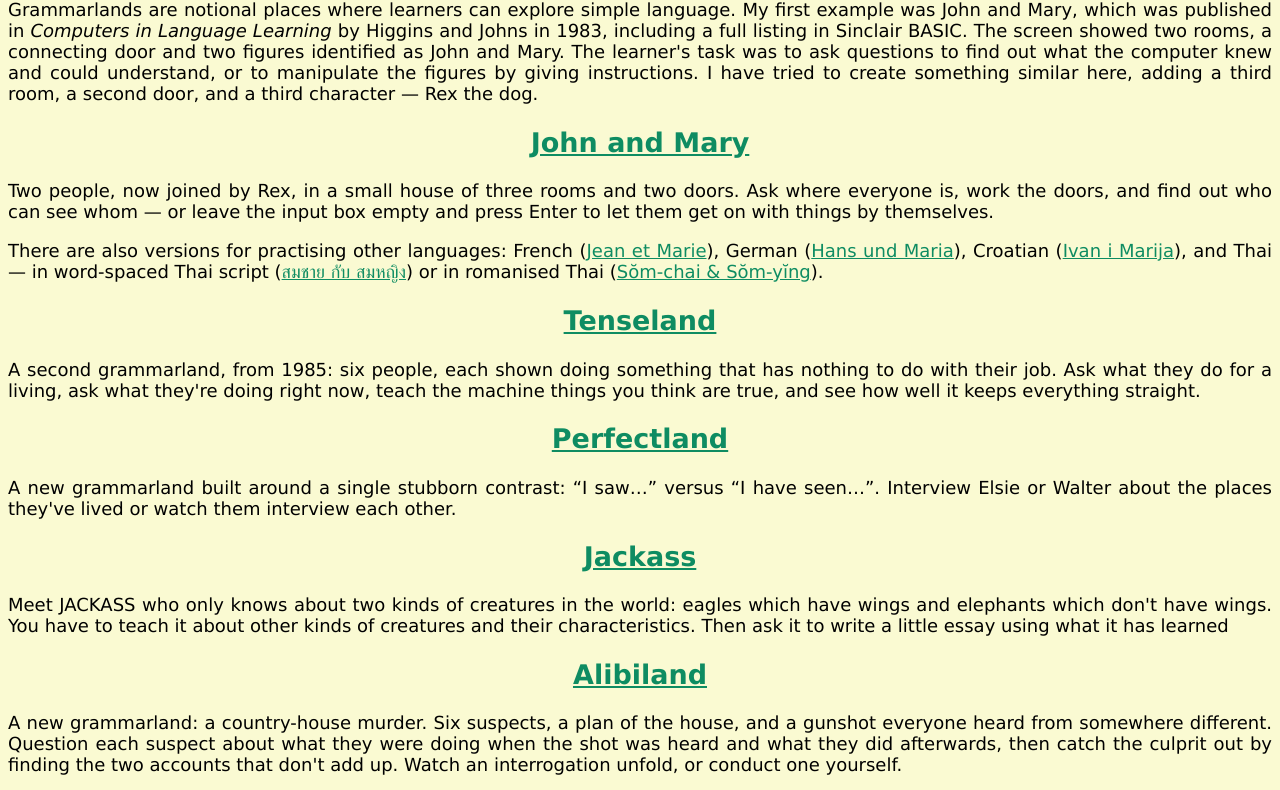
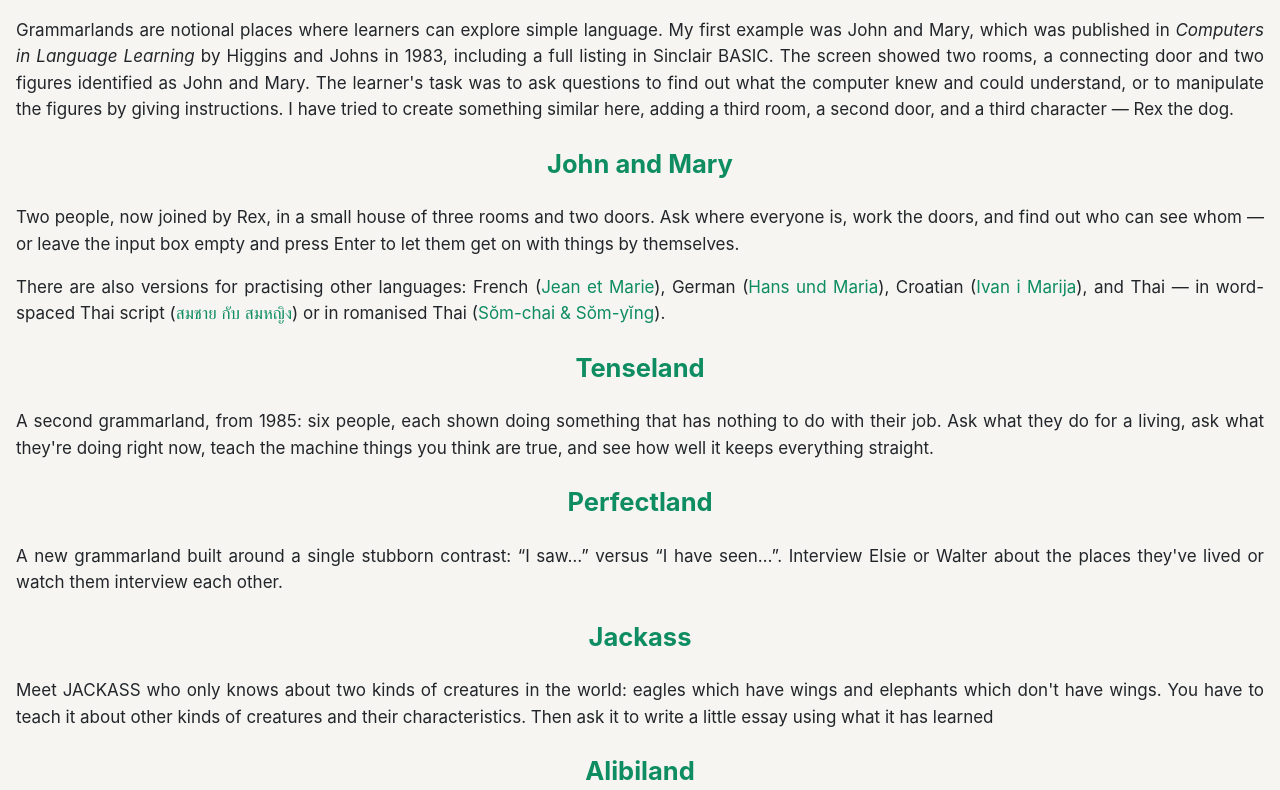
Before and after one commit to marlodge2/Language-games, a plain HTML site: page Grammarland/index.html in a window 1280 px wide. Shown: the part 90-880 px from the top of the page. Drawn offline with Linux system fonts and the light colour scheme; files that its build step writes are made by us from their sources.

Commit message:
Switch Grammarland and logic.html to modern.css styling
Co-Authored-By: Claude Sonnet 5 <noreply@anthropic.com>

```diff
--- a/Grammarland/index.html
+++ b/Grammarland/index.html
@@ -3,7 +3,7 @@
   <head>
     <meta charset="UTF-8" />
     <meta name="viewport" content="width=device-width, initial-scale=1.0" />
-    <link rel="stylesheet" href="../minimals.css" />
+    <link rel="stylesheet" href="../modern.css" />
     <title>Grammarland</title>
   <!-- Privacy-friendly analytics by Plausible -->
     <script
```
Also changed, not shown: receptive/logic.html (+1 -1 lines).
